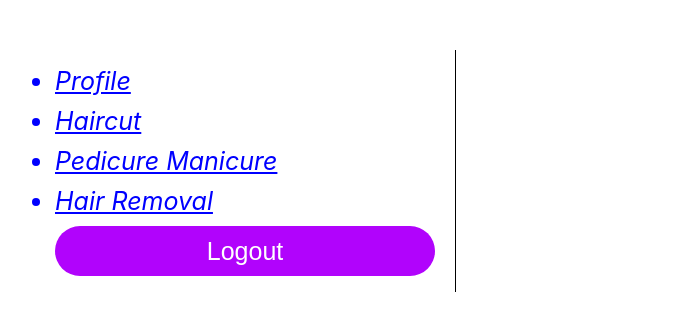
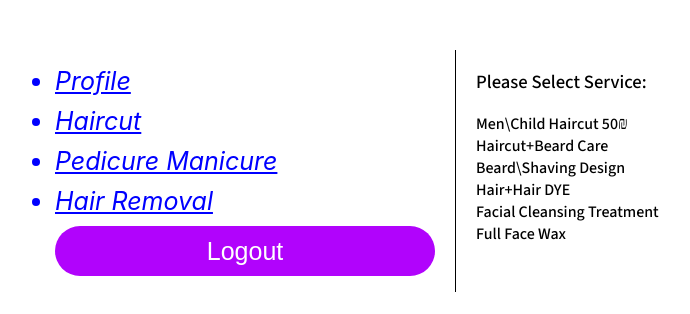
Before and after one commit to BarakyB/queue, a React (Create React App) app: page /Service in a window 1280 px wide. Shown: the top 314 px of the page, without its empty margins (5-695 px from the left). Built offline with nearby package versions, Linux system fonts and the light colour scheme; no server answers.

Commit message:
services

```diff
--- a/src/App.js
+++ b/src/App.js
@@ -14,6 +14,7 @@ import PediManiPage from "./PediManiPage";
 import HairRemovalPage from "./HairRemovalPage";
 import HairdressingSalon from "./HairdressingSalon";
 import CutHairPage from "./CutHairPage";
+import Service from "./Service";
 
 class App extends React.Component {
 
@@ -49,6 +50,7 @@ class App extends React.Component {
                                 <Route path={"/PedicureManicure"} component={PediManiPage} exact={true}/>
                                 <Route path={"/CutHairPage"} component={CutHairPage} exact={true}/>
                                 <Route path={"/HairRemoval"} component={HairRemovalPage} exact={true}/>
+                                <Route path={"/Service"} component={Service} exact={true}/>
                                 <Route path={"/user/:userId"} component={FollowedProfilePage}/>
                             </div>
                             :
--- /dev/null
+++ b/src/Service.js
@@ -0,0 +1,19 @@
+import './App.css';
+import * as React from "react";
+
+class Service extends React.Component {
+    render() {
+        return (
+            <div className="font-face-gm3">
+                <h3>Please Select Service:</h3>
+                <div>Men\Child Haircut 50₪</div>
+                <div>Haircut+Beard Care</div>
+                <div>Beard\Shaving Design</div>
+                <div>Hair+Hair DYE</div>
+                <div>Facial Cleansing Treatment</div>
+                <div>Full Face Wax</div>
+            </div>
+        )
+    }
+}
+export default Service;
```
Also changed, not shown: src/DayPicker.js (+4 -12 lines).
